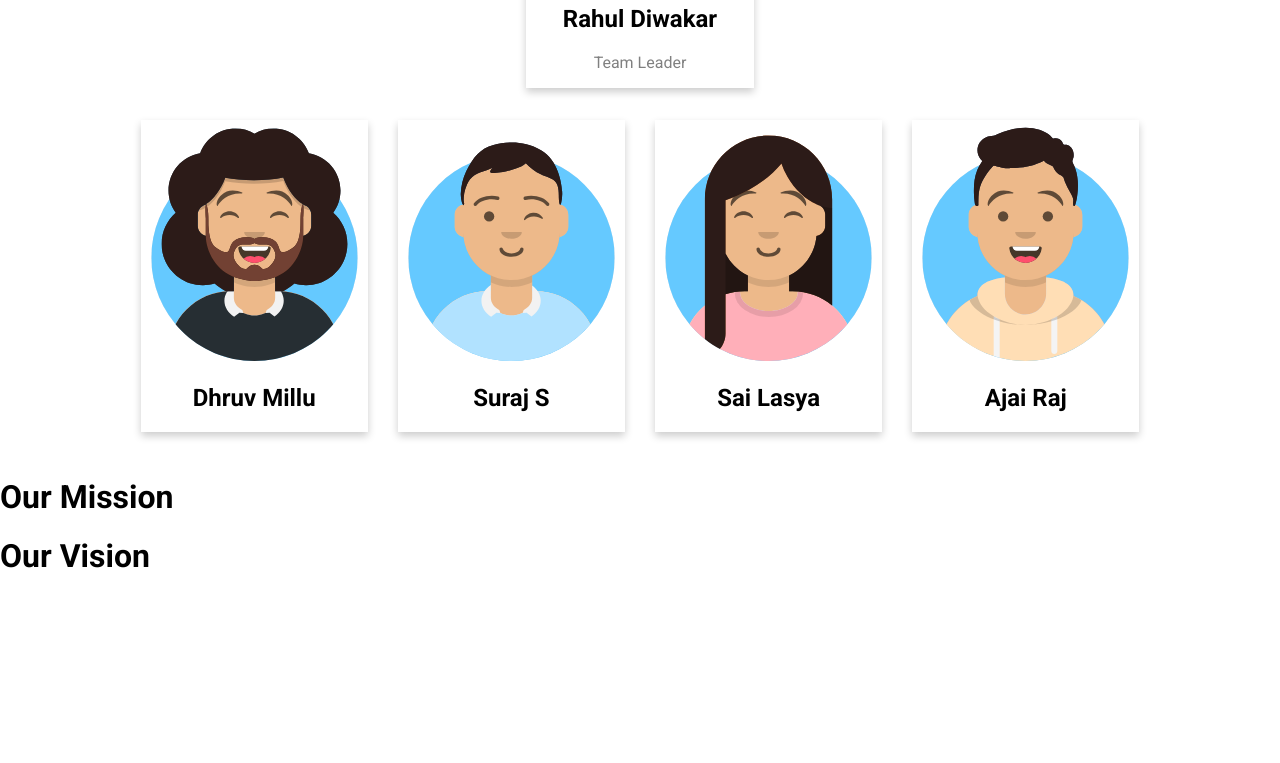
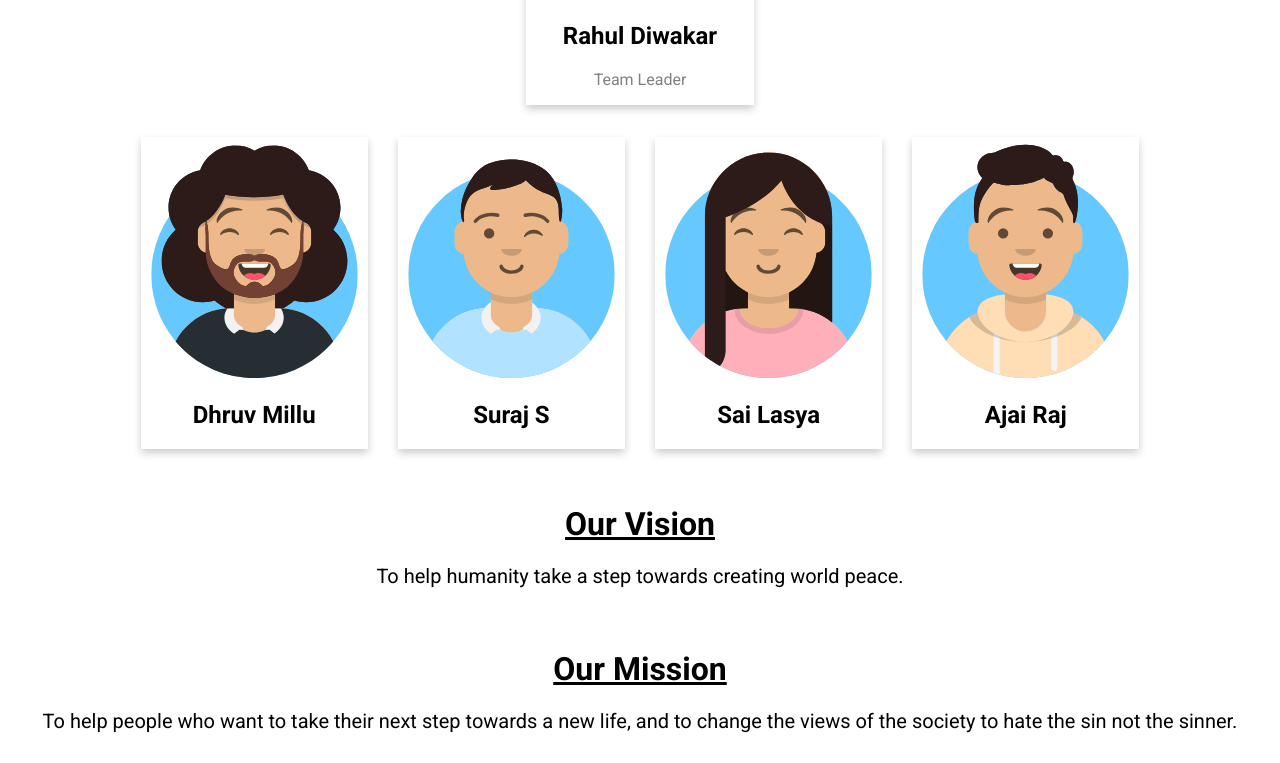
Before and after one commit to Akatsuki-no-code/Relife, a React (Create React App) app: page /main-page/aboutus in a window 1280 px wide. Shown: the part 758-1521 px from the top of the page. Before the commit the page ends 1333 px from the top, so only its background shows below. Built offline with nearby package versions, Linux system fonts and the light colour scheme; no server answers; sample sign-in values are in the browser's storage.

Commit message:
ouspuspusus

```diff
--- a/src/pages/aboutus/aboutus.js
+++ b/src/pages/aboutus/aboutus.js
@@ -9,11 +9,12 @@ import ajai from './img/ajai.svg'
 const AboutUs = () => {
     return (
         <div>
+            <h2 style={{ textAlign: "center", fontSize: "30px" }}>Meet Our Team</h2>
             <div className='about-desc'>
                 <p> "If I have seen further, it is by standing on the shoulders of giants." <br />-Isaac Newton</p>
             </div>
             <>
-                <h2 style={{ textAlign: "center" }}>Meet Our Team</h2>
+
                 <div className="row">
                     <div className="column-1">
                         <div className="card">
@@ -62,15 +63,21 @@ const AboutUs = () => {
                     </div>
                 </div>
             </>
-            <div>
+            <div className='slogan'>
+                <h1>
+                    Our Vision
+                </h1>
+                <p>
+                    To help humanity take a step towards creating world peace.
+                </p>
+            </div>
+            <div className='slogan'>
                 <h1>
                     Our Mission
                 </h1>
-            </div>
-            <div>
-                <h1>
-                    Our Vision
-                </h1>
+                <p>
+                    To help people who want to take their next step towards a new life, and to change the views of the society to hate the sin not the sinner.
+                </p>
             </div>
         </div>
     )
--- a/src/pages/aboutus/styles/aboutus.css
+++ b/src/pages/aboutus/styles/aboutus.css
@@ -70,3 +70,16 @@
         display: block;
     }
 }
+
+.slogan{
+    text-align: center;
+    padding: 10px 0px;
+}
+
+.slogan h1{
+    text-decoration: underline;
+}
+
+.slogan p{
+    font-size: 20px;
+}
```
